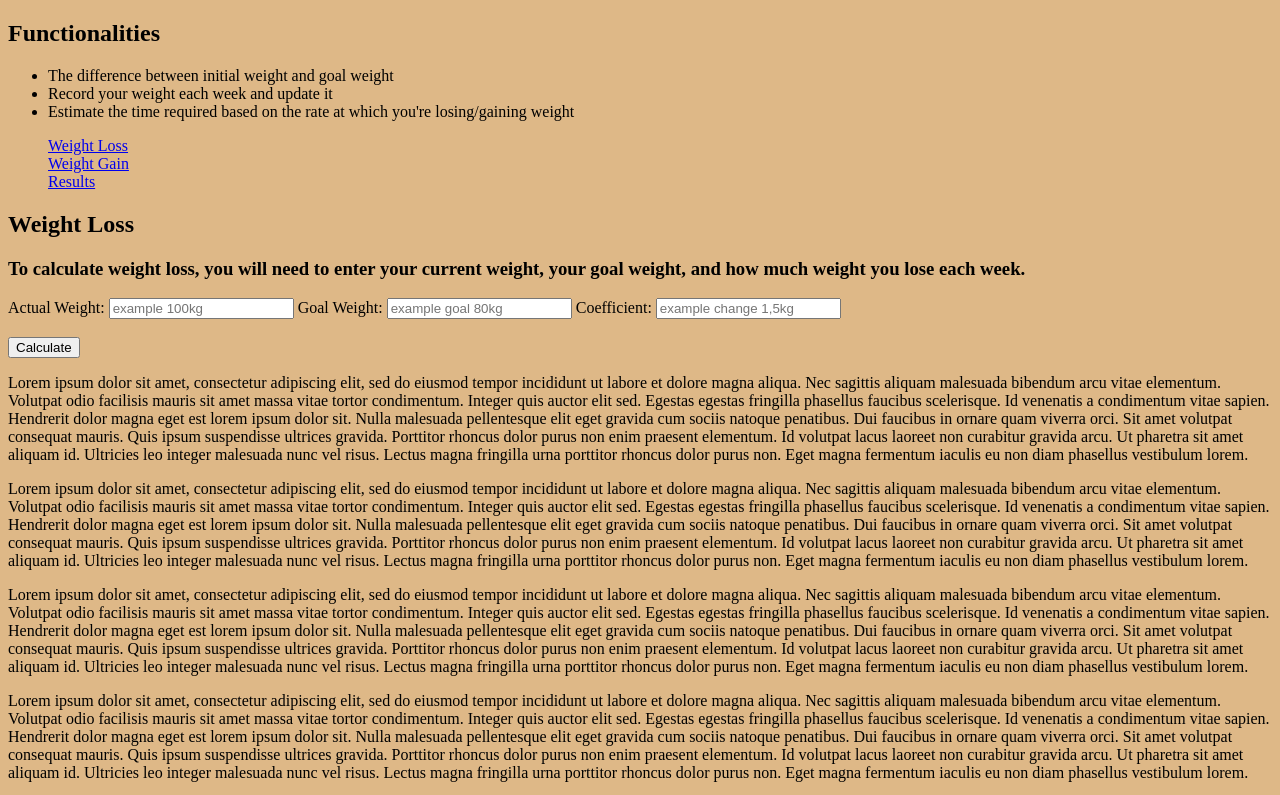
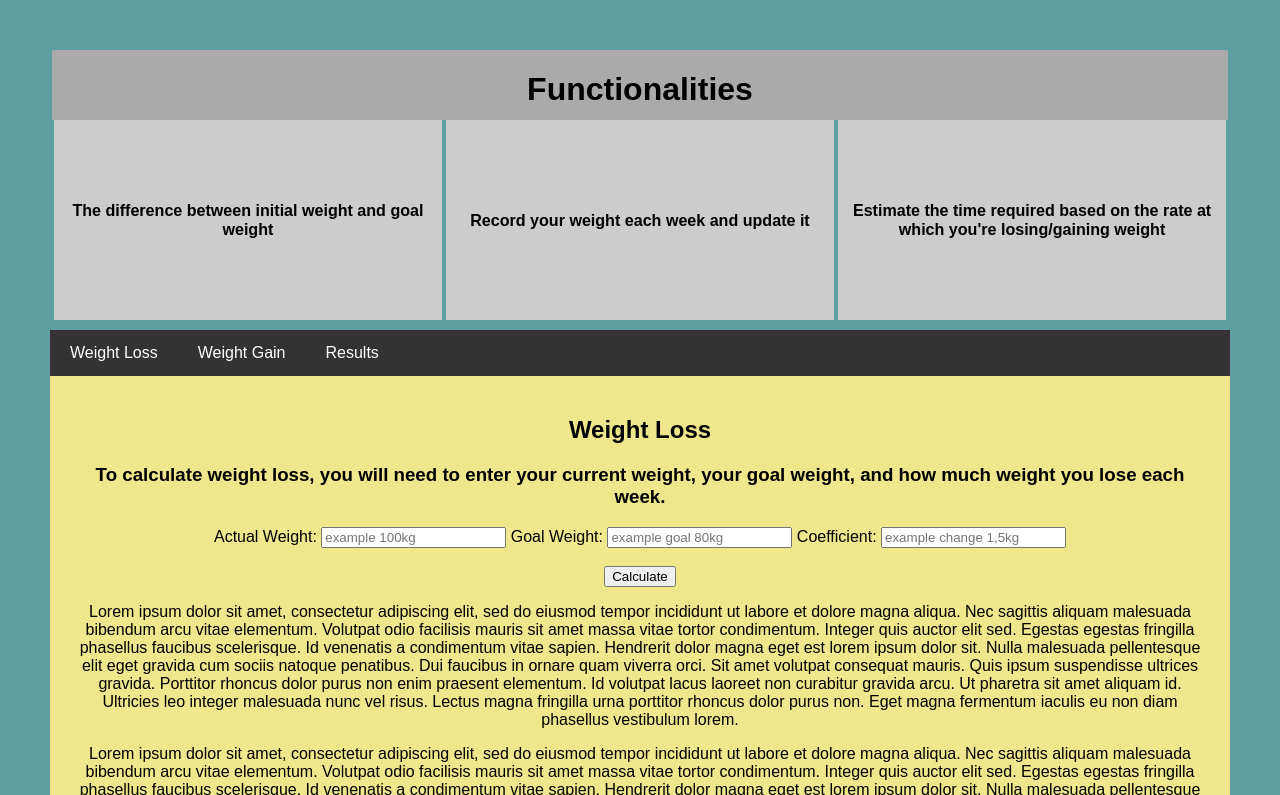
Before and after one commit to mycodely/WeightCalculator, a plain HTML site: page js/index.html in a window 1280 px wide. Shown: the top 795 px of the page. Drawn offline with Linux system fonts and the light colour scheme.

Commit message:
Added title, funct style, and 1 section

```diff
--- a/css/styles.css
+++ b/css/styles.css
@@ -1,3 +1,90 @@
+*{
+    box-sizing: border-box;
+}
+
 body{
-    background-color: burlywood;
+    font-family: Arial, Helvetica, sans-serif;
+    margin: 0;
+    padding: 0;
 }
+.flex-container{
+    display: flex;
+    flex-wrap: wrap;
+    justify-content: space-evenly;
+    align-items: flex-start;
+    height: 100%;
+}
+
+  .Lower-box {
+    display: flex;
+    justify-content: center;
+    align-items: center;
+    flex-basis: calc(33.33% - 5px);
+    height: 200px;
+    margin-bottom: 10px;
+    text-align: center;
+    background-color: #ccc;
+    font-size: 24px;
+  }
+
+  .Lower-box h6{
+align-self: center;
+  }
+
+  .Upper-box {
+    flex-basis: 99.6%;
+    width: 10px;
+    height: 70px;
+    background-color: #aaa;
+  }
+
+
+header{
+    padding: 50px;
+    background-color: cadetblue;
+    text-align: center;
+}
+
+nav{
+    display: flex;
+    flex-direction: row;
+    background-color: #333;
+}
+
+nav a{
+    color: white;
+    padding: 14px 20px;
+    text-decoration: none;
+}
+
+.row{
+    display: flex;
+    flex-wrap: wrap;
+    flex-direction: column;
+
+}
+
+.divider{
+    margin: 0px 0;
+    border: none;
+    height: 10px;
+    background-color:black;
+}
+
+section{
+    flex: 70%;
+    background-color: khaki;
+    padding: 20px;
+}
+
+footer{
+    padding: 20px;
+    text-align: center;
+    background-color: palevioletred;
+}
+
+@media screen and (max-width: 800px) {
+    nav, .row{
+        flex-direction: column;
+    }
+}
--- a/js/index.html
+++ b/js/index.html
@@ -8,37 +8,26 @@
     <link rel ="Stylesheet" href="/css/styles.css"/>
 </head>
 <body>
-<section>
-    <div>
-        <h1> Functionalities</h1>
-    <ul>
-        <li> The difference between initial weight and goal weight</li>
-        <li> Record your weight each week and update it</li>
-        <li> Estimate the time required based on the rate at which you're losing/gaining weight</li>
-    </ul>
+    <header>
+        <div class ="flex-container">
+        <div class ="Upper-box"> <h1> Functionalities</h1></div>
+        <div class="Lower-box"> <h6> The difference between initial weight and goal weight</h6></div>
+        <div class="Lower-box"> <h6> Record your weight each week and update it</h6></div>
+        <div class="Lower-box"> <h6> Estimate the time required based on the rate at which you're losing/gaining weight</h6></div>
     </div>
 
-    <div>
-    <dl>
-        <dd>
+    <nav>
         <a href="#section1">Weight Loss</a>
-        </dd>
-        <dd>
         <a href="#section2">Weight Gain</a>
-        </dd>
-        <dd>
         <a href="#section3">Results</a>
-        </dd>
-    </dl>
-    </div>
+    </nav>
 
 
 
-</section>
+<div class ="row">
+    <section>
 
-    <section id="section1">
-
-            <h1> Weight Loss</h1>
+        <h1 id ="section1"> Weight Loss</h1>
 <h3> To calculate weight loss, you will need to enter your current weight, your goal weight, and how much weight you lose each week.</h3>
 <form action="" method="">
 <label for="CurrentWeight"> Actual Weight:</label> <input id="CurrentWeight" name="CurrentWeight" type="number" placeholder="example 100kg"/>
@@ -49,7 +38,6 @@
 <br>
 <button onclick="">Calculate </button>
 <br/>
-
 <p> Lorem ipsum dolor sit amet, consectetur adipiscing elit, sed do eiusmod tempor incididunt ut labore et dolore magna aliqua. Nec sagittis aliquam malesuada bibendum arcu vitae elementum. Volutpat odio facilisis mauris sit amet massa vitae tortor condimentum. Integer quis auctor elit sed. Egestas egestas fringilla phasellus faucibus scelerisque. Id venenatis a condimentum vitae sapien. Hendrerit dolor magna eget est lorem ipsum dolor sit. Nulla malesuada pellentesque elit eget gravida cum sociis natoque penatibus. Dui faucibus in ornare quam viverra orci. Sit amet volutpat consequat mauris. Quis ipsum suspendisse ultrices gravida. Porttitor rhoncus dolor purus non enim praesent elementum. Id volutpat lacus laoreet non curabitur gravida arcu. Ut pharetra sit amet aliquam id. Ultricies leo integer malesuada nunc vel risus. Lectus magna fringilla urna porttitor rhoncus dolor purus non. Eget magna fermentum iaculis eu non diam phasellus vestibulum lorem.
 </p>
 <p> Lorem ipsum dolor sit amet, consectetur adipiscing elit, sed do eiusmod tempor incididunt ut labore et dolore magna aliqua. Nec sagittis aliquam malesuada bibendum arcu vitae elementum. Volutpat odio facilisis mauris sit amet massa vitae tortor condimentum. Integer quis auctor elit sed. Egestas egestas fringilla phasellus faucibus scelerisque. Id venenatis a condimentum vitae sapien. Hendrerit dolor magna eget est lorem ipsum dolor sit. Nulla malesuada pellentesque elit eget gravida cum sociis natoque penatibus. Dui faucibus in ornare quam viverra orci. Sit amet volutpat consequat mauris. Quis ipsum suspendisse ultrices gravida. Porttitor rhoncus dolor purus non enim praesent elementum. Id volutpat lacus laoreet non curabitur gravida arcu. Ut pharetra sit amet aliquam id. Ultricies leo integer malesuada nunc vel risus. Lectus magna fringilla urna porttitor rhoncus dolor purus non. Eget magna fermentum iaculis eu non diam phasellus vestibulum lorem.
@@ -68,13 +56,31 @@
 </p>
 <p> Lorem ipsum dolor sit amet, consectetur adipiscing elit, sed do eiusmod tempor incididunt ut labore et dolore magna aliqua. Nec sagittis aliquam malesuada bibendum arcu vitae elementum. Volutpat odio facilisis mauris sit amet massa vitae tortor condimentum. Integer quis auctor elit sed. Egestas egestas fringilla phasellus faucibus scelerisque. Id venenatis a condimentum vitae sapien. Hendrerit dolor magna eget est lorem ipsum dolor sit. Nulla malesuada pellentesque elit eget gravida cum sociis natoque penatibus. Dui faucibus in ornare quam viverra orci. Sit amet volutpat consequat mauris. Quis ipsum suspendisse ultrices gravida. Porttitor rhoncus dolor purus non enim praesent elementum. Id volutpat lacus laoreet non curabitur gravida arcu. Ut pharetra sit amet aliquam id. Ultricies leo integer malesuada nunc vel risus. Lectus magna fringilla urna porttitor rhoncus dolor purus non. Eget magna fermentum iaculis eu non diam phasellus vestibulum lorem.
 </p>
+    </section>
+
+    <hr class="divider"></hr>
+
+    <section>
+        section2
+    </section>
 
 
-    </section>
+</div>
+<footer> <h2>Footer </h2></footer>
 
-    <section id="section2">
+
+
+
+
+        <h1 id="section2"> Weight Gain</h1>
+        <h3> To calculate weight gain, you will need to enter your current weight, your goal weight, and how much weight you gain each week.</h3>
+        <form action="" method="">
+        <label for="CurrentWeight"> Actual Weight:</label> <input id="CurrentWeight" name="CurrentWeight" type="number" placeholder="example 50kg"/>
+        <label for="GoalWeight"> Goal Weight:</label> <input id="GoalWeight" type="number" placeholder="example goal 80kg"/>
+        <label for="Coefficient"> Coefficient:</label> <input id="Coefficient" type="number" placeholder="example change 1kg"/>
+        <br>
         <div>
-            <h1> Weight Gain</h1>
+            <h1> Lore</h1>
             <p> Et ligula ullamcorper malesuada proin libero nunc. Ultricies integer quis auctor elit sed vulputate mi sit amet. Nulla aliquet enim tortor at auctor urna. Arcu odio ut sem nulla pharetra diam sit amet. Ipsum dolor sit amet consectetur adipiscing elit duis. Sodales ut etiam sit amet nisl purus in mollis. Ut tristique et egestas quis ipsum suspendisse ultrices gravida dictum. Aliquet bibendum enim facilisis gravida neque. Ante metus dictum at tempor commodo. Et molestie ac feugiat sed lectus vestibulum mattis ullamcorper velit. Massa enim nec dui nunc mattis enim ut. Neque volutpat ac tincidunt vitae semper quis lectus nulla at. Viverra aliquet eget sit amet tellus cras adipiscing. Dictum fusce ut placerat orci nulla pellentesque dignissim enim sit. Eget nulla facilisi etiam dignissim diam quis enim lobortis scelerisque. Mauris pellentesque pulvinar pellentesque habitant. Cursus metus aliquam eleifend mi in nulla posuere. Imperdiet sed euismod nisi porta lorem mollis aliquam. Scelerisque eleifend donec pretium vulputate sapien nec sagittis aliquam malesuada. Sit amet mauris commodo quis.
                 Lorem ipsum dolor sit amet, consectetur adipiscing elit, sed do eiusmod tempor incididunt ut labore et dolore magna aliqua. Ultrices mi tempus imperdiet nulla malesuada pellentesque elit eget gravida. Sed pulvinar proin gravida hendrerit. Et ultrices neque ornare aenean euismod elementum. Aliquet enim tortor at auctor urna nunc id cursus. Faucibus in ornare quam viverra orci sagittis eu volutpat. Purus in massa tempor nec feugiat nisl pretium fusce. A pellentesque sit amet porttitor eget. Diam sollicitudin tempor id eu nisl nunc. Pellentesque elit eget gravida cum. Scelerisque viverra mauris in aliquam sem. Posuere urna nec tincidunt praesent semper feugiat nibh sed. Eget felis eget nunc lobortis mattis aliquam faucibus. Etiam tempor orci eu lobortis elementum nibh tellus molestie nunc. A condimentum vitae sapien pellentesque. Erat velit scelerisque in dictum non consectetur a erat. Tristique senectus et netus et malesuada. Velit egestas dui id ornare arcu odio.
 
@@ -88,11 +94,10 @@
             </p>
         </div>
 
-    </section>
 
-    <section id="section3">
+
         <div>
-            <h1> Results</h1>
+            <h1 id="section3"> Results</h1>
             <p> Et ultrices neque ornare aenean. Nullam vehicula ipsum a arcu cursus
                 vitae congue mauris rhoncus. Tortor pretium viverra suspendisse potenti
                 nullam ac tortor. Adipiscing commodo elit at imperdiet dui accumsan sit
@@ -126,7 +131,7 @@
             </p>
         </div>
 
-    </section>
+
 
 
     <script>
```
Lines whose indentation alone changed are shown as unchanged.
